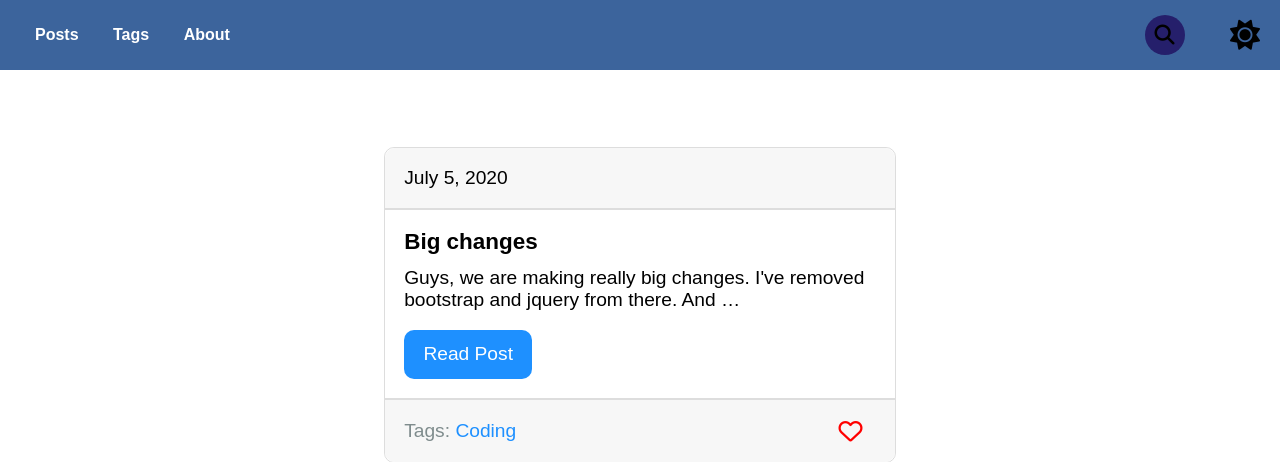
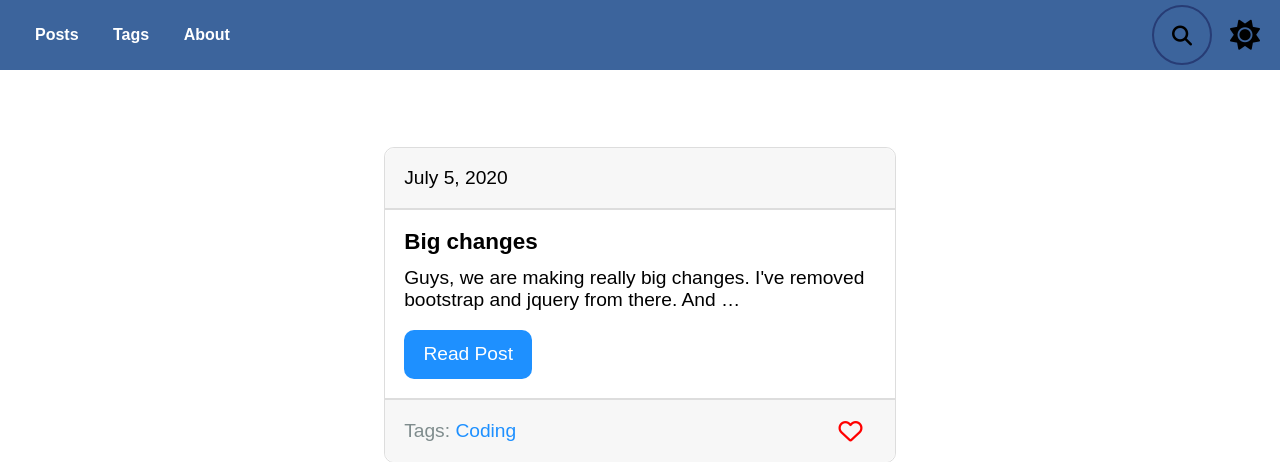
Before and after one commit to DSchMelz/Blog, a Django app: page /blog/ in a window 1280 px wide. Shown: the top 462 px of the page. Run offline with Django 3.2, Linux system fonts and the light colour scheme; data comes from the database, SQL or seed files in the repository; some libraries are stand-ins or nearby versions.

Commit message:
Новый поиск

```diff
--- a/static/css/style.css
+++ b/static/css/style.css
@@ -3,7 +3,7 @@
     --background-color: #fff;
 
     --header: #3c649c;
-    --searchBcg:#251f6b;
+    --searchBcg:#273c75;
     --nav-link-effect: #c4c4c4;
     --submit-btn: #2ecc71;
 
@@ -140,37 +140,32 @@ header {
 }
 
 .search {
+    display: flex;
+    align-items: center;
+    position: relative;
+    width: 60px;
+    height: 60px;
     margin-right: 1em;
+    padding: 3px;
+    border: 2px solid var(--searchBcg);
+    border-radius: 100px;
+    overflow: hidden;
+    font-size: 1.125rem;
+    transition: width 0.45s cubic-bezier(0.18, 0.89, 0.32, 1.28); /* с помощью devtools */
 }
 
 .search__input {
-    width: 200px;
-    height: 25px;
-    border-radius: 40px;
+    position: absolute;
+    top: 0;
+    left: 0;
+    width: 100%;
+    border: none;
+    outline: none;
+    padding: 0.25em 1.2em;
     opacity: 0;
-    transition: 0.25s;
-    outline: none;
-    border:none;
-    margin: 0;
-    color: #fff;
-    padding-left: 5%;
-}
-
-.search__input_active {
-    opacity: 1;
-}
-
-.search__btn {
-    outline: none;
-    border: none;
-    border-radius: 50%;
-    width: 40px;
-    height: 40px;
-    text-decoration: none;
-}
-
-.search__input, .search__btn {
-    background-color: var(--searchBcg);
+    background-color: transparent;
+    cursor: pointer;
+    z-index: 2;
 }
 
 .search__icon {
@@ -179,23 +174,35 @@ header {
 }
 
 .search__submit {
-    height: 25px;
-    width: 25px;
-    background-color: var(--submit-btn);
+    font-size: 1.5rem;
+    margin-left: auto;
+    background: none;
     border: none;
+    cursor: pointer;
     border-radius: 50%;
-    outline: none;
-    cursor: pointer;
-    opacity: 0;
-    transition: 0.25s;
+    transition: background 0.2s ease-out;
+    width: 50px;
+    height: 50px;
 }
 
-.submit__icon {
+.search:focus-within {
+    width: 350px;
+}
+
+.search:focus-within .search__input {
+    opacity: 1;
+    width: calc(100% - 60px);
+    height: 100%;
+    cursor: initial;
     color: #fff;
 }
 
-.search__submit_active {
-    opacity: 1;
+.search:focus-within .search__submit {
+    background-color: var(--submit-btn);
+}
+
+.search:focus-within .search__icon {
+    color: #fff;
 }
 
 .theme__btn {
--- a/templates/index.html
+++ b/templates/index.html
@@ -37,10 +37,7 @@
 			<form action="{% url 'postsList_url' %}" class="search">
 				<input class="search__input" type="search" name="search">
 				<!-- не убирать name у инпута! а то поиск сломается -->
-				<button class="search__btn">
-					<i class="search__icon fas fa-search"></i>
-				</button>
-				<button class="search__submit" type="submit"><i class="submit__icon fas fa-check"></i></button>
+				<button class="search__submit" type="button"><i class="search__icon fas fa-search"></i></button>
 			</form>
 			<div class="theme">
 				<i title="Dark theme" class="theme__btn theme__dark fas fa-moon"></i>
```
Also changed, not shown: static/js/script.js (+12 -15 lines).
